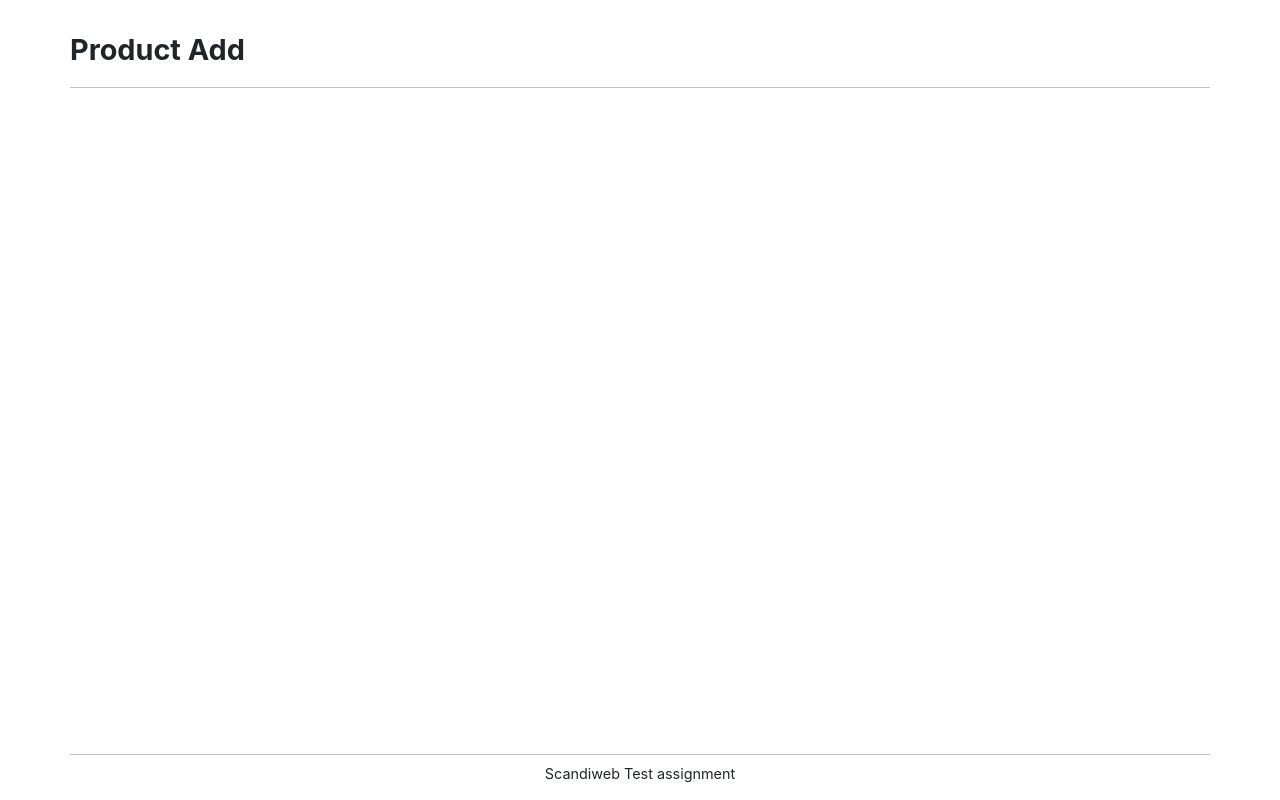
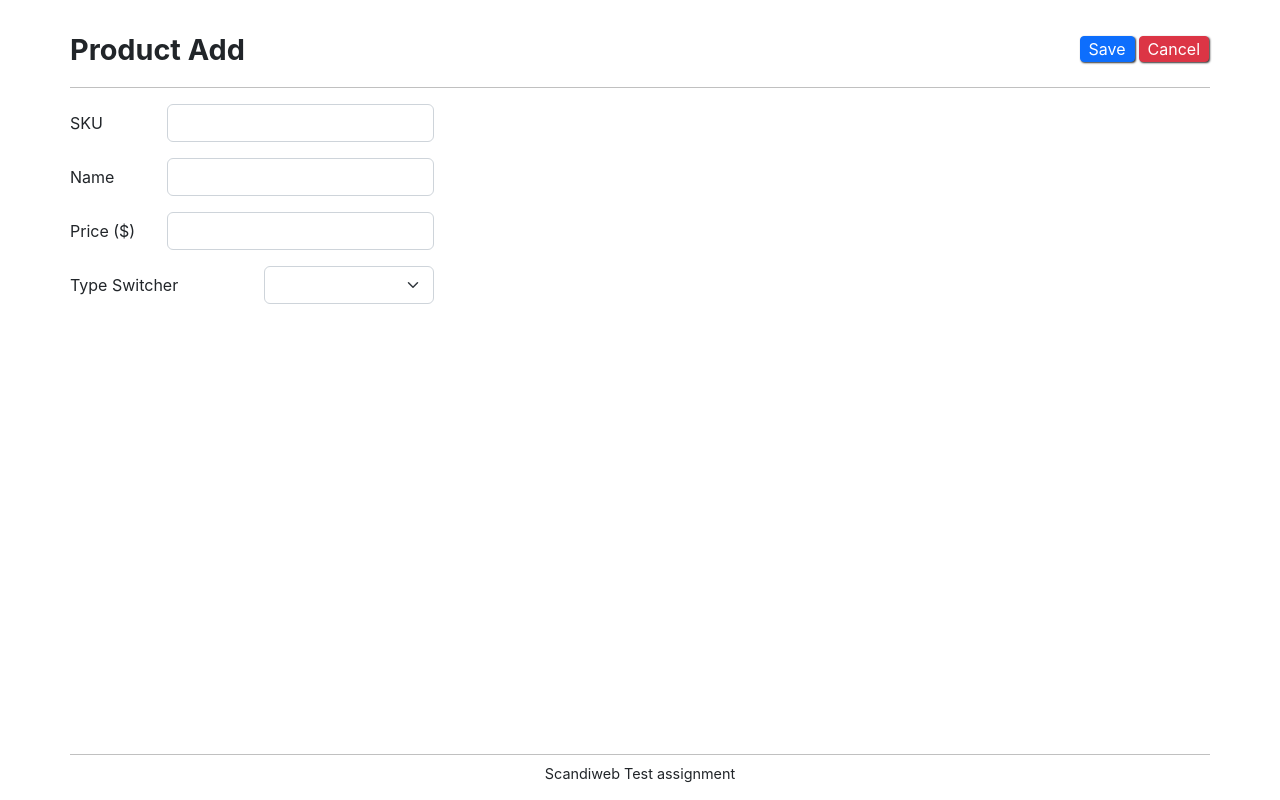
Before and after one commit to mathbraga/basic-crud-items, a React (Create React App) app in the folder frontend/: page /add-product in a window 1280 px wide. Built offline with nearby package versions, Linux system fonts and the light colour scheme.

Commit message:
Create add-product page UI and form.

```diff
--- a/frontend/src/Pages/NewProduct/index.jsx
+++ b/frontend/src/Pages/NewProduct/index.jsx
@@ -2,14 +2,25 @@ import React from "react";
 
 import PageHeader from "../../components/PageHeader";
 import PageFooter from "../../components/PageFooter";
-import PageContent from "../../components/PageContent";
 import PageContainer from "../../containers/PageContainer/PageContainer";
+import Button from "../../components/Button";
+import Form from "../../components/Form";
+import { Link } from "react-router-dom";
 
 const NewProduct = () => {
     return(
         <PageContainer>
-            <PageHeader title={"Product Add"} />
-            <PageContent />
+            <PageHeader title="Product Add">
+                <Button className="btn-primary">
+                    {"Save"}
+                </Button>
+                <Link to="/">
+                    <Button className="btn-danger">
+                        {"Cancel"}
+                    </Button>
+                </Link>
+            </PageHeader>
+            <Form />
             <PageFooter />
         </PageContainer>
     );
--- a/frontend/src/Pages/Products/index.jsx
+++ b/frontend/src/Pages/Products/index.jsx
@@ -5,7 +5,7 @@ import PageFooter from "../../components/PageFooter";
 import PageContent from "../../components/PageContent";
 import PageContainer from "../../containers/PageContainer/PageContainer";
 import ProductCard from "../../components/ProductCard";
-import Button from "../../components/Buttons";
+import Button from "../../components/Button";
 import { Link } from "react-router-dom";
 
 const data = [
@@ -44,11 +44,15 @@ const data = [
 const Products = () => {
     return(
         <PageContainer>
-            <PageHeader title={"Product List"}>
+            <PageHeader title="Product List">
                 <Link to="/add-product">
-                    <Button buttonText="ADD" className="btn-primary" />
+                    <Button className="btn-primary">
+                        {"ADD"}
+                    </Button>
                 </Link>
-                <Button id="delete-product-btn" buttonText="MASS DELETE" className="btn-danger" />
+                <Button btnId="delete-product-btn" className="btn-danger">
+                    {"MASS DELETE"}
+                </Button>
             </PageHeader>
             <PageContent>
                 {data.map((item, index) => <ProductCard key={index} {...item} />)}
--- /dev/null
+++ b/frontend/src/components/Button/index.jsx
@@ -0,0 +1,15 @@
+import React from "react";
+
+import "./styles.sass";
+
+const Button = (props) => {
+    const { children, className, btnId } = props;
+
+    return(
+        <button id={btnId} type="button" className={`btn btn-primary header-btn ${className}`}>
+            {children}
+        </button>
+    )
+}
+
+export default Button;
--- a/frontend/src/components/Buttons/index.jsx
+++ /dev/null
@@ -1,15 +0,0 @@
-import React from "react";
-
-import "./styles.sass";
-
-const Button = (props) => {
-    const { buttonText, className } = props;
-
-    return(
-        <button type="button" className={`btn btn-primary header-btn ${className}`}>
-            {buttonText}
-        </button>
-    )
-}
-
-export default Button;
--- /dev/null
+++ b/frontend/src/components/Form/components/FormBook.jsx
@@ -0,0 +1,19 @@
+import React from "react";
+
+import "./styles.sass";
+
+export const FormBook = () => {
+    const bookId = "weight";
+
+    return(
+        <div>
+            <div className="row mb-3">
+                <label for={bookId} className="col-2 col-form-label">Weight (KG)</label>
+                <div className="col-sm-2">
+                    <input id={bookId} type="number" className="form-control"/>
+                </div>
+            </div>
+            <span className="description">Please, provide book weight in KG</span>
+        </div>
+    )
+}
--- /dev/null
+++ b/frontend/src/components/Form/components/FormDVD.jsx
@@ -0,0 +1,19 @@
+import React from "react";
+
+import "./styles.sass";
+
+export const FormDVD = () => {
+    const dvdId = "size";
+
+    return(
+        <div>
+            <div className="row mb-3">
+                <label for={dvdId} className="col-2 col-form-label">Size (MB)</label>
+                <div className="col-sm-2">
+                    <input id={dvdId} type="number" className="form-control"/>
+                </div>
+            </div>
+            <span className="description">Please, provide disc space in MB</span>
+        </div>
+    )
+}
--- /dev/null
+++ b/frontend/src/components/Form/components/FormFurniture.jsx
@@ -0,0 +1,33 @@
+import React from "react";
+
+import "./styles.sass";
+
+export const FormFurniture = () => {
+    const heightId = "height";
+    const widthId = "width";
+    const lenghtId = "length";
+
+    return(
+        <div>
+            <div className="row mb-3">
+                <label for={heightId} className="col-2 col-form-label">Height (CM)</label>
+                <div className="col-sm-2">
+                    <input id={heightId} type="number" className="form-control"/>
+                </div>
+            </div>
+            <div className="row mb-3">
+                <label for={widthId} className="col-2 col-form-label">Width (CM)</label>
+                <div className="col-sm-2">
+                    <input id={widthId} type="number" className="form-control"/>
+                </div>
+            </div>
+            <div className="row mb-3">
+                <label for={lenghtId} className="col-2 col-form-label">Length (CM)</label>
+                <div className="col-sm-2">
+                    <input id={lenghtId} type="number" className="form-control"/>
+                </div>
+            </div>
+            <span className="description">Please, provide dimension in HxWxL format</span>
+        </div>
+    )
+}
--- /dev/null
+++ b/frontend/src/components/Form/components/styles.sass
@@ -0,0 +1,2 @@
+.description
+    font-weight: bold
--- /dev/null
+++ b/frontend/src/components/Form/index.jsx
@@ -0,0 +1,59 @@
+import React, { useRef, useState } from "react";
+
+import { FormDVD } from "./components/FormDVD";
+import { FormBook } from "./components/FormBook";
+import { FormFurniture } from "./components/FormFurniture";
+import "./styles.sass";
+
+const Form = () => {
+    const inputRowClass = "row mb-3";
+    const skuId = "sku";
+    const nameId = "name";
+    const priceId = "price";
+    const typeId = "productType";
+
+    const formRef = useRef(null);
+    const [formFragment, setFragment] = useState(null);
+    const fragmentComponent = [FormDVD, FormBook, FormFurniture];
+
+    const handleSelect = () => {
+        setFragment(fragmentComponent[formRef.current.value]);
+    }
+
+    return(
+        <div id="product_form" className="mt-3">
+            <div className={inputRowClass}>
+                <label for={skuId} className="col-1 col-form-label">SKU</label>
+                <div className="col-sm-3">
+                    <input id={skuId} type="text" className="form-control"/>
+                </div>
+            </div>
+            <div className={inputRowClass}>
+                <label for={nameId} className="col-1 col-form-label">Name</label>
+                <div className="col-sm-3">
+                    <input id={nameId} type="text" className="form-control"/>
+                </div>
+            </div>
+            <div className={inputRowClass}>
+                <label for={priceId} className="col-1 col-form-label">Price ($)</label>
+                <div className="col-sm-3">
+                    <input id={priceId} type="number" className="form-control"/>
+                </div>
+            </div>
+            <div className={inputRowClass}>
+                <label for={typeId} className="col-2 col-form-label">Type Switcher</label>
+                <div className="col-sm-2">
+                    <select id={typeId} className="form-select" ref={formRef} onChange={handleSelect}>
+                        <option selected></option>
+                        <option id="DVD" value={0}>DVD</option>
+                        <option id="Book" value={1}>Book</option>
+                        <option id="Furniture" value={2}>Furniture</option>
+                    </select>
+                </div>
+            </div>
+            <div>{formFragment}</div>
+        </div>
+    );
+}
+
+export default Form;
--- /dev/null
+++ b/frontend/src/components/Form/styles.sass
@@ -0,0 +1,2 @@
+#productType
+    cursor: pointer
```
Also changed, not shown: frontend/src/components/Button/styles.sass (renamed from frontend/src/components/Buttons/styles.sass).
